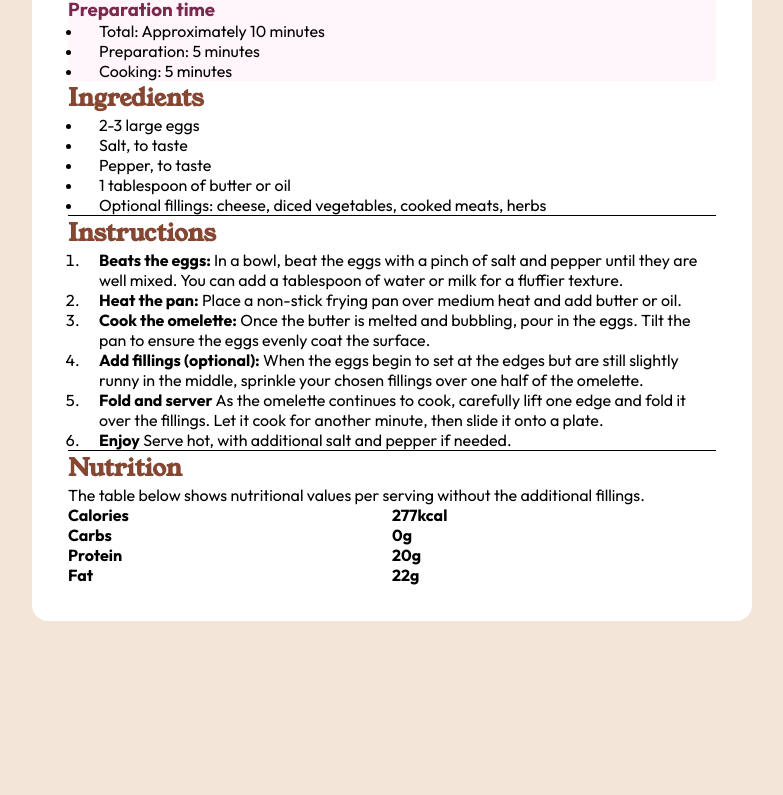
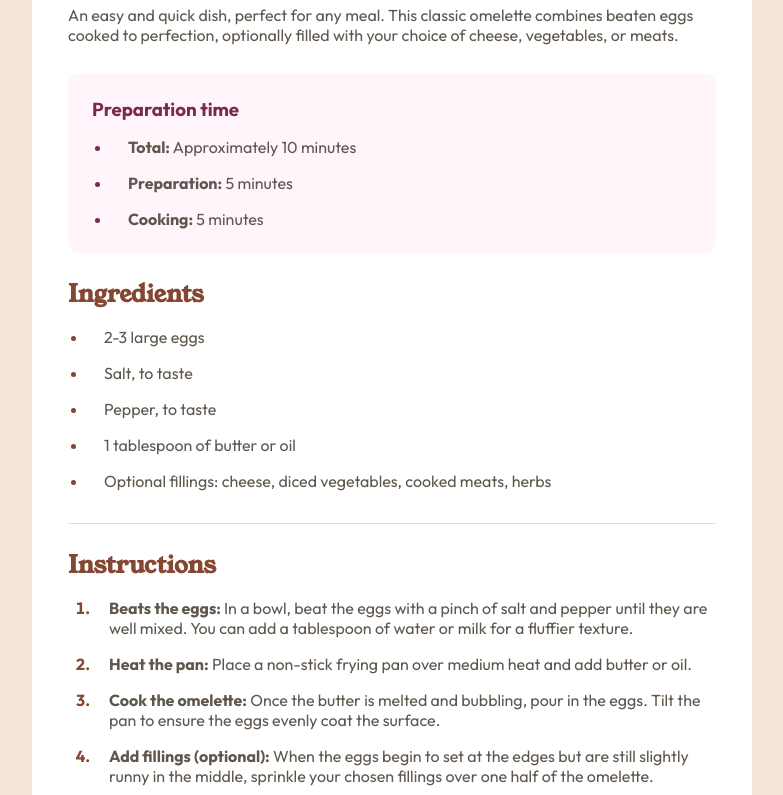
Before and after one commit to Everezze/recipe-page, a plain HTML site: page index.html in a window 1280 px wide. Shown: the part 508-1303 px from the top of the page, without its empty margins (248-1031 px from the left). Before the commit the page ends 1209 px from the top, so only its background shows below. Drawn offline with Linux system fonts and the light colour scheme.

Commit message:
project done

```diff
--- a/index.html
+++ b/index.html
@@ -12,6 +12,7 @@
 		<div class="omelette-pic">
 			<img src="assets/images/image-omelette.jpeg" alt="">
 		</div>
+		<div class="recipe-container">
 			<h1>Simple Omelette Recipe</h1>
 			<p class="description">
 				An easy and quick dish, perfect for any meal. This classic omelette
@@ -21,9 +22,9 @@
 			<article class="prep-time">
 				<h3>Preparation time</h3>
 				<ul>
-				<li>Total: Approximately 10 minutes</li>
-				<li>Preparation: 5 minutes</li>
-				<li>Cooking: 5 minutes</li>
+					<li><b>Total:</b> Approximately 10 minutes</li>
+					<li><b>Preparation:</b> 5 minutes</li>
+					<li><b>Cooking:</b> 5 minutes</li>
 				</ul>
 			</article>
 			<section>
@@ -65,18 +66,18 @@
 						over one half of the omelette.
 					</li>
 					<li>
-					<b>Fold and server</b>
+						<b>Fold and server:</b>
 						As the omelette continues to cook, carefully lift one edge
 						and fold it over the fillings. Let it cook for another
 						minute, then slide it onto a plate.
 					</li>
 					<li>
-					<b>Enjoy</b>
+						<b>Enjoy:</b>
 						Serve hot, with additional salt and pepper if needed.
 					</li>
 				</ol>
 			</section>
-		<section>
+			<section class="nutrition">
 				<h2>Nutrition</h2>
 				<p>
 					The table below shows nutritional values per serving without the
@@ -101,6 +102,7 @@
 					</div>
 				</div>
 			</section>
+		</div>
 	</main>
 </body>
 </html>
--- a/style.css
+++ b/style.css
@@ -18,6 +18,7 @@ body{
 	margin: 0;
 	font-family: "Outfit",sans-serif;
 	background: var(--eggshell);
+	color: var(--wenge-brown);
 }
 
 main{
@@ -35,15 +36,26 @@ h1,h2{
 }
 
 h1{
-	font-size: 2.35rem;
+	font-size: 2.1rem;
+	margin: 2rem 0 0;
+	color: var(--dark-charcoal);
 }
 
 h2{
+	margin-bottom: 1rem;
+}
+
+h2,.table>div b{
 	color: var(--nutmeg);
 }
 
 h3{
 	color: var(--dark-raspberry);
+	margin-bottom: 1rem;
+}
+
+h4{
+	font-weight: normal;
 }
 
 img{
@@ -52,28 +64,67 @@ img{
 }
 
 ul,ol{
-	padding: 0 0 0 15px;
+	padding: 0 0 0 20px;
 	margin: 0;
+}
+
+ol{
+	padding: 0 0 0 25px;
 }
 
 li{
 	padding-left: 1rem;
 }
 
+li+li{
+	margin-top: 1rem;
+}
+
+li::marker{
+	color: var(--nutmeg);
+	font-weight: bold;
+}
+
+section{
+	padding: 1.5rem 0 2rem;
+}
 section+section{
-	border-top: 1px solid black;
+	border-top: 1px solid var(--light-grey);
+}
+
+p{
+	margin: 1rem 0 1.75rem;
 }
 
 .prep-time{
 	background: var(--rose-white);
+	padding: 1.5rem;
+	border-radius: .75rem;
+}
+
+.prep-time li::marker{
+	color: var(--dark-raspberry);
 }
 
 .table > div{
 	display: flex;
+	padding: 1rem 0 1rem 2rem;
+}
+
+.table > div+div{
+	border-top: 1px solid var(--light-grey);
 }
 
 .table>div>*{
 	width: 50%;
+}
+
+.nutrition p{
+	margin-bottom: 1rem;
+}
+
+.recipe-container{
+	padding: 0 2rem;
 }
 
 @media screen and (min-width: 700px) {
@@ -82,7 +133,7 @@ section+section{
 	}
 
 	main{
-		padding: 2.25rem;
+		padding: 2.25rem 2.25rem 0;
 		border-radius: 1rem;
 	}
 
@@ -90,4 +141,12 @@ section+section{
 		overflow: hidden;
 		border-radius: 1rem;
 	}
+
+	.recipe-container{
+		padding: 0;
+	}
+
+	h1{
+		font-size: 2.35rem;
+	}
 }
```
Lines whose indentation alone changed are shown as unchanged.
